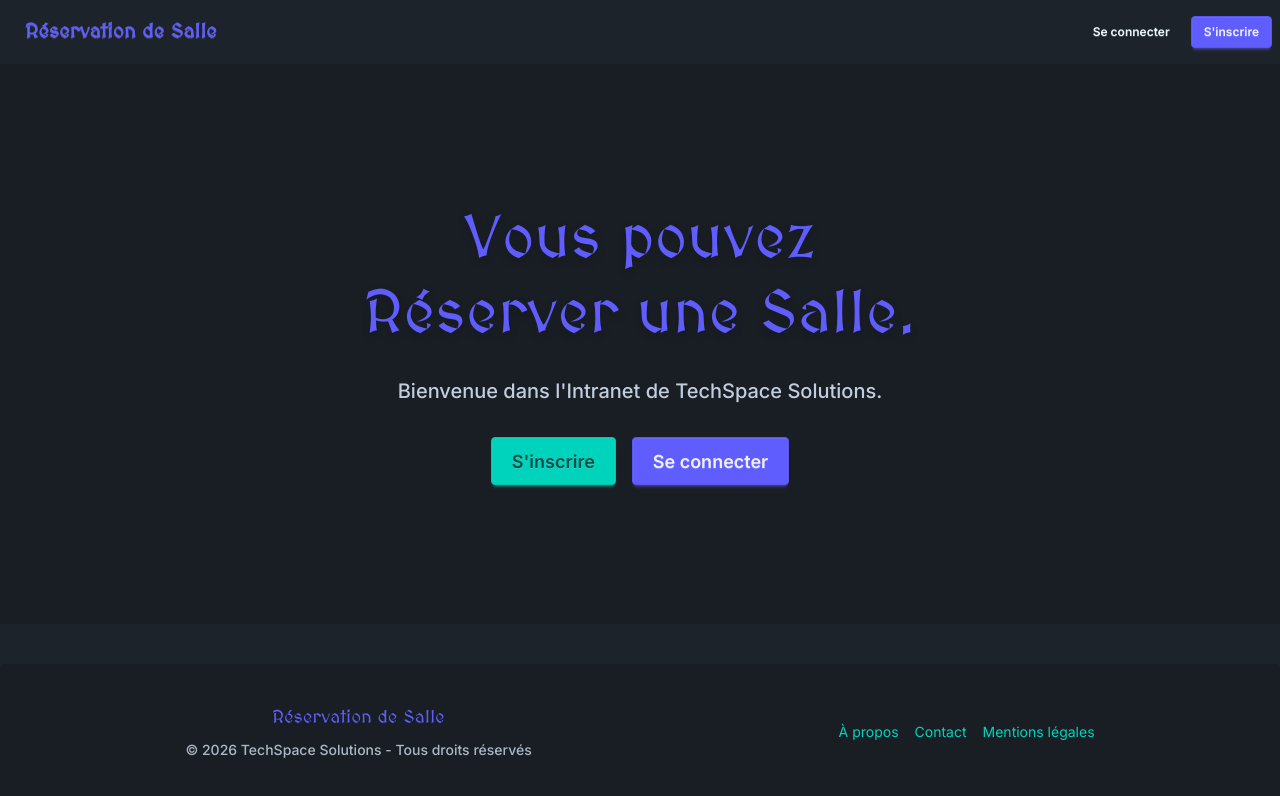
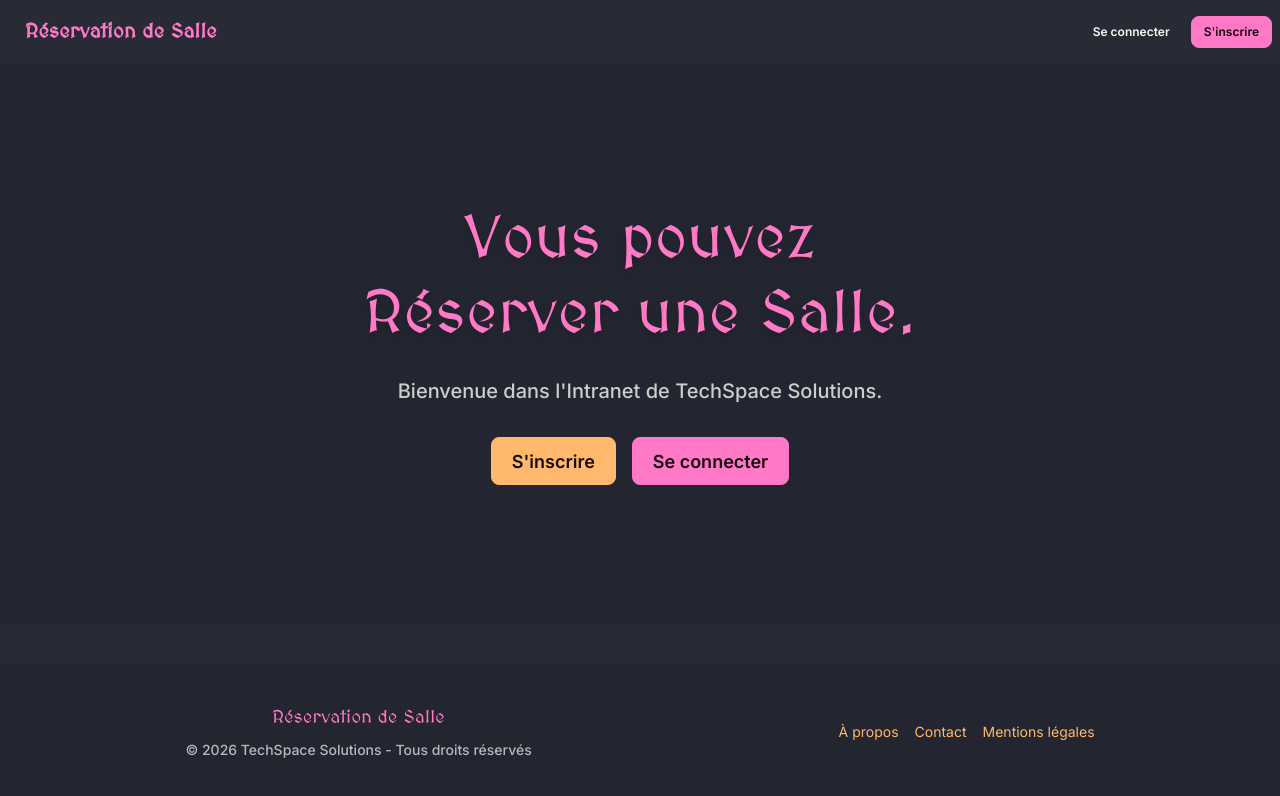
Before and after one commit to sylvain-malbon/reservation-de-salle, a React (Vite) app in the folder frontend/: page / in a window 1280 px wide. Shown: the top 796 px of the page. Built offline with nearby package versions, Linux system fonts and the light colour scheme.

Commit message:
feat: force le thème DaisyUI "dracula" pour une UI cohérente et moderne

```diff
--- a/frontend/index.html
+++ b/frontend/index.html
@@ -1,5 +1,5 @@
 <!doctype html>
-<html lang="en">
+<html lang="en" data-theme="dracula">
   <head>
     <meta charset="UTF-8" />
     <link rel="icon" type="image/svg+xml" href="/vite.svg" />
--- a/frontend/src/index.css
+++ b/frontend/src/index.css
@@ -2,7 +2,7 @@
 @import "tailwindcss";
 
 @plugin "daisyui" {
-  themes: dark --default, dark --prefersdark;
+  themes: dark --default, dark --prefersdark, dracula;
 }
 
 @theme {
```
